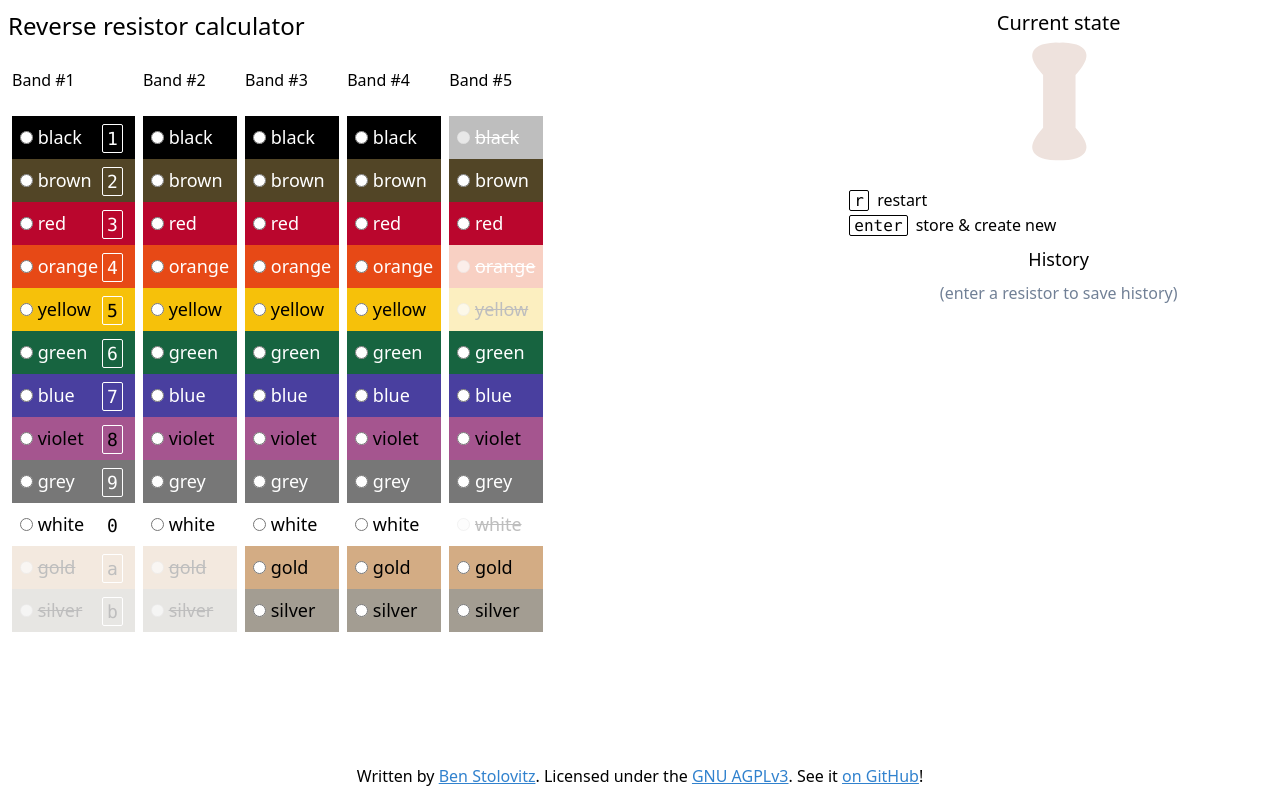
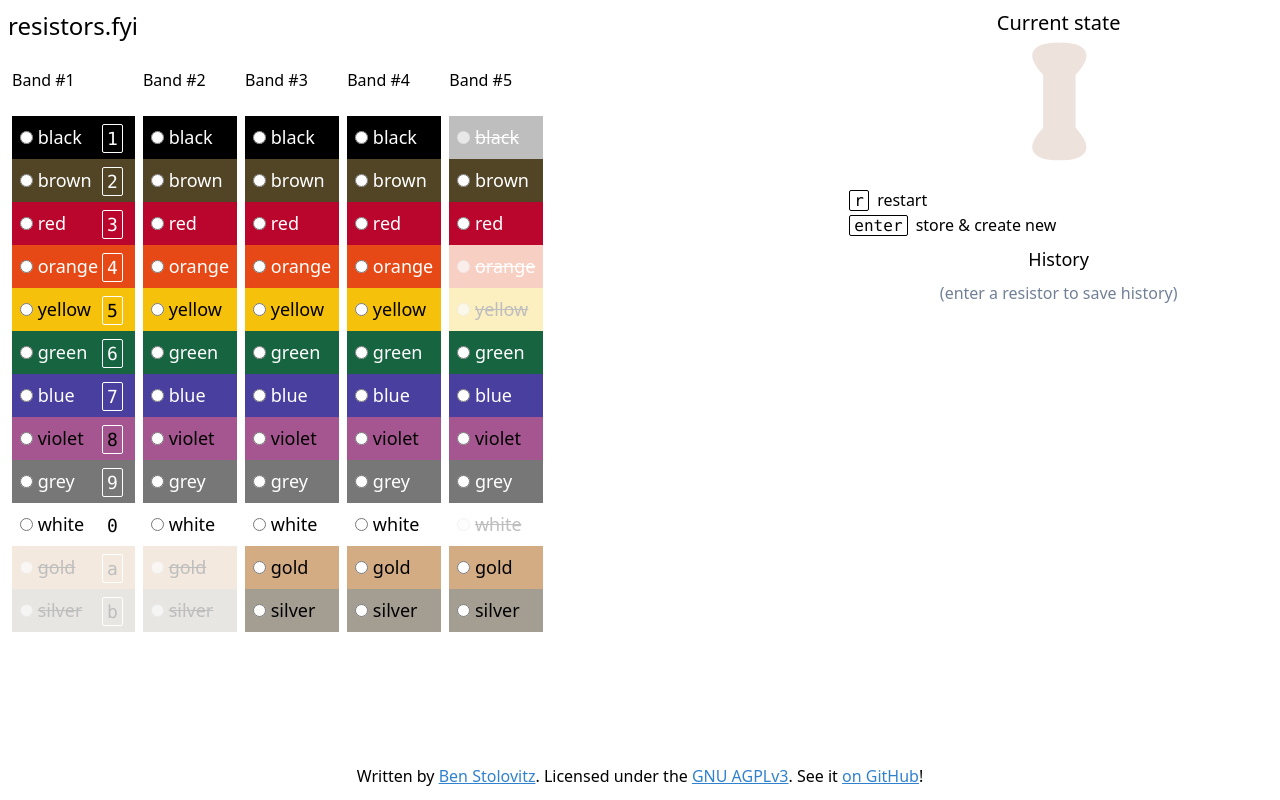
Before and after one commit to citelao/resistors.fyi, a React (Vite) app: page / in a window 1280 px wide. Built offline with nearby package versions, Linux system fonts and the light colour scheme.

Commit message:
change name

```diff
--- a/src/js/App.tsx
+++ b/src/js/App.tsx
@@ -264,7 +264,7 @@ export default class App extends React.Component<IAppProps, IAppState> {
         return <div className="flex flex-col min-h-screen">
             <div className="flex-grow">
                 <section className="w-2/3 m-2">
-                    <h1>Reverse resistor calculator</h1>
+                    <h1>resistors.fyi</h1>
 
                     <div className="flex flex-wrap">
                         {form}
```
